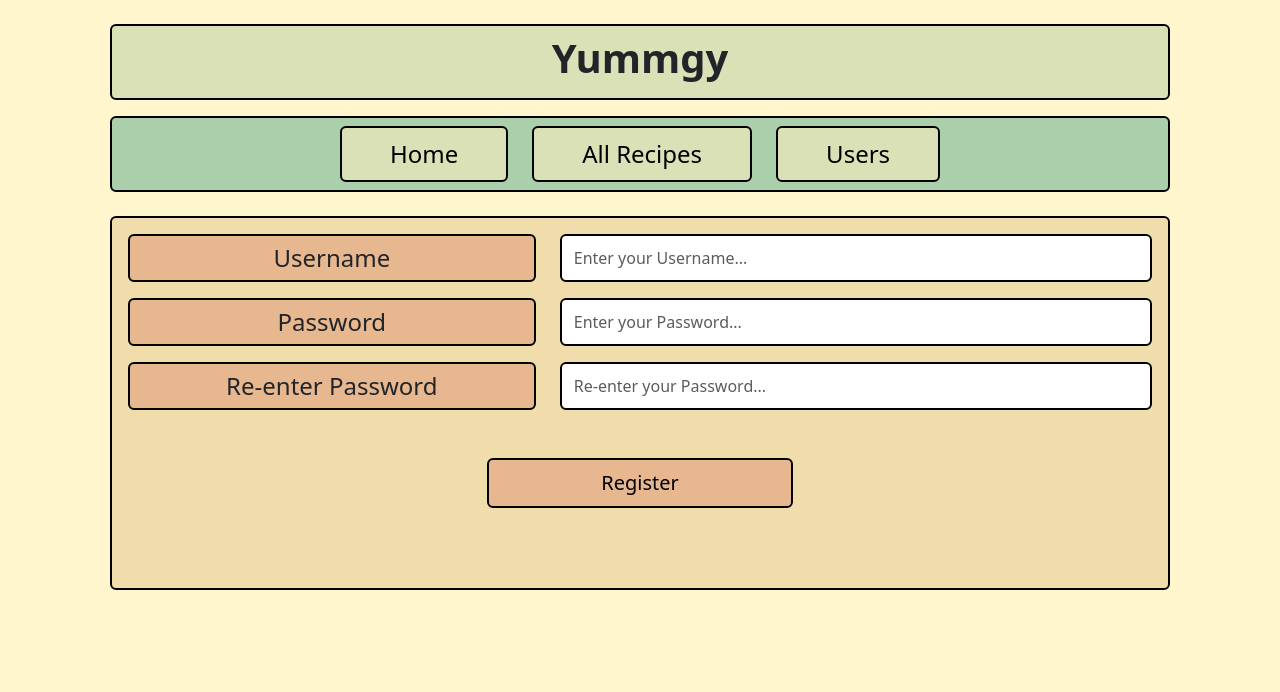
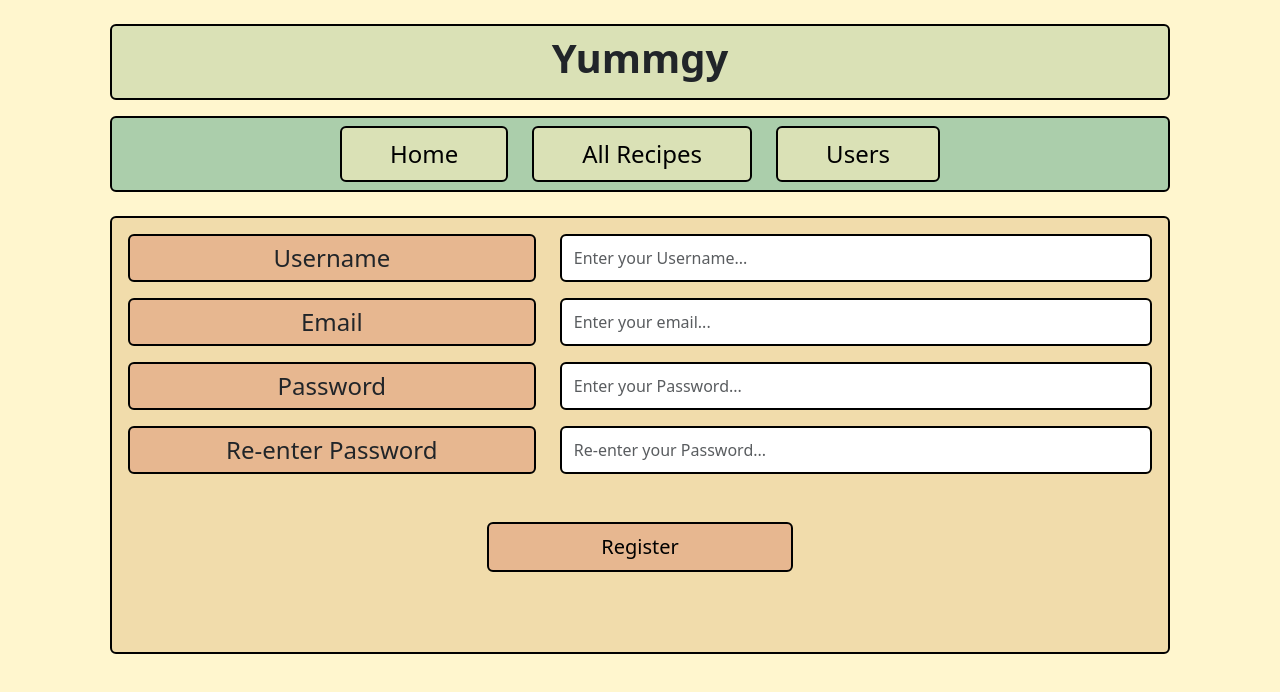
Before and after one commit to ATEOTG/Yummgy-Frontend, a React (Create React App) app: page /register in a window 1280 px wide. Shown: the top 692 px of the page. Built offline with nearby package versions, Linux system fonts and the light colour scheme.

Commit message:
added email field in register

```diff
--- a/src/components/pages/user/Register.js
+++ b/src/components/pages/user/Register.js
@@ -5,6 +5,7 @@ import { useNavigate } from "react-router-dom";
 
 function Register(props) {
   const usernameRef = useRef(null);
+  const emailRef = useRef(null);
   const passwordRef = useRef(null);
   const confirmPasswordRef = useRef(null);
 
@@ -21,15 +22,24 @@ function Register(props) {
       if (
         confirmPasswordRef.current.value === "" ||
         passwordRef.current.value === "" ||
-        usernameRef.current.value === ""
+        usernameRef.current.value === "" ||
+        emailRef.current.value === ""
       ) {
         throw new Error(
-          "Username, Password, or Confirm Password cannot be Blank!"
+          "Username, Email, Password, or Confirm Password cannot be Blank!"
         );
       } else if (
         confirmPasswordRef.current.value !== passwordRef.current.value
       ) {
         throw new Error("Password and Confirm Password do not Match!");
+      } else if (
+        !emailRef.current.value.match(
+          /^(([^<>()[\]\\.,;:\s@\"]+(\.[^<>()[\]\\.,;:\s@\"]+)*)|(\".+\"))@((\[[0-9]{1,3}\.[0-9]{1,3}\.[0-9]{1,3}\.[0-9]{1,3}\])|(([a-zA-Z\-0-9]+\.)+[a-zA-Z]{2,}))$/
+        )
+      ) {
+        throw new Error(
+          "Email not properly formatted as it should! Exmaple: email@gmail.com"
+        );
       }
 
       await YummgyApi.registerUser({
@@ -69,6 +79,24 @@ function Register(props) {
             name="username"
             ref={usernameRef}
             placeholder="Enter your Username..."
+            required
+          />
+        </div>
+        <div className="d-flex gap-4 mb-3">
+          <label
+            htmlFor="email"
+            className="border border-2 border-black rounded login-label fs-4 text-center py-1"
+          >
+            Email
+          </label>
+          <input
+            className="form-control border border-2 border-black rounded"
+            type="email"
+            id="email"
+            name="email"
+            ref={emailRef}
+            placeholder="Enter your email..."
+            pattern=".+@example\.com"
             required
           />
         </div>
```
